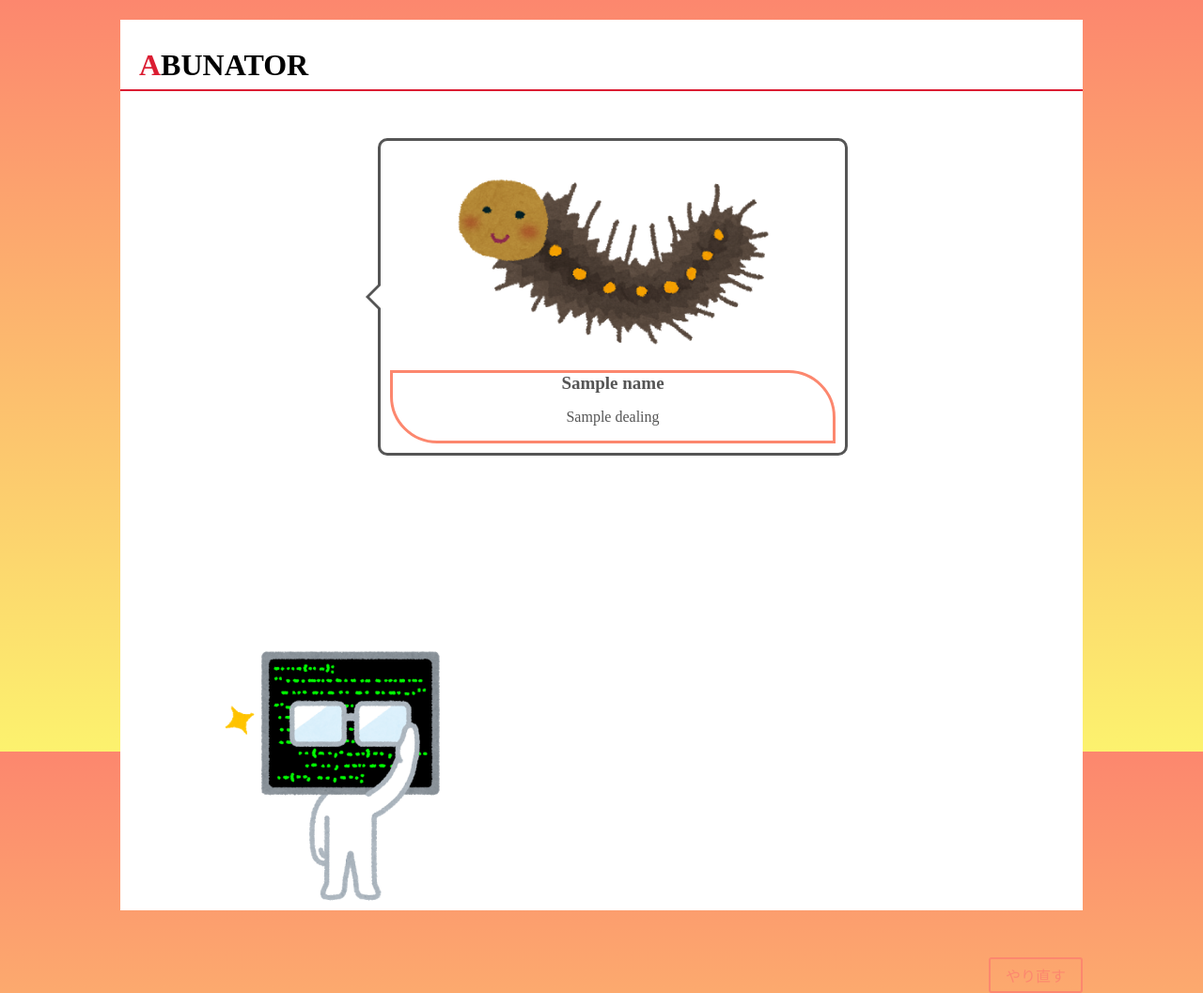
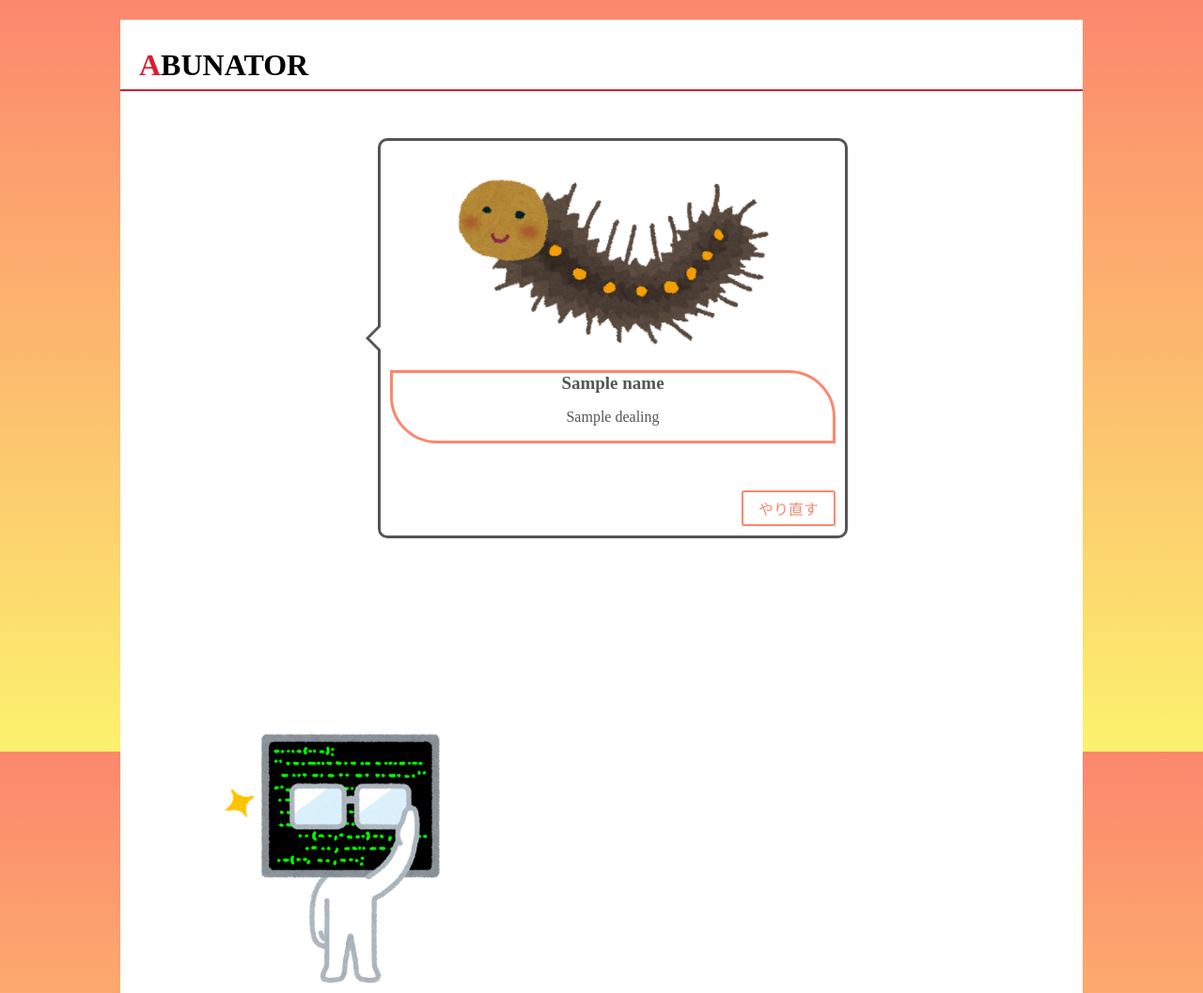
Before and after one commit to kkakkoottaaaniiiia/abunator, a Flask app: template templates/result.html in a window 1280 px wide. Shown: the whole page at 94% size. Run offline with Flask 2, Linux system fonts and the light colour scheme; the template is opened without the code that fills it: most values are stand-ins (such as "Sample title", 1, 10 or a date in 2020); some libraries are stand-ins or nearby versions.

Commit message:
css調整

```diff
--- a/static/css/results.css
+++ b/static/css/results.css
@@ -40,6 +40,7 @@ a{
 	color:black;
 }
 .box01{
+	right: 10px;
 	float:right;
 }
 
--- a/templates/result.html
+++ b/templates/result.html
@@ -33,15 +33,18 @@
 
             </div>
 
+            <div class="box01">
+                <a href= "/return" class="start">やり直す</a>
+            </div>
+
+
         </div>
 
         <img class="smart" src="../static/imgs/smart.png" alt="人工知能画像" title="人工知能の画像">
 
+
+
         <br>
-
-        <div class="box01">
-            <a href= "/return" class="start">やり直す</a>
-        </div>
 
     </div>
 </body>
```
